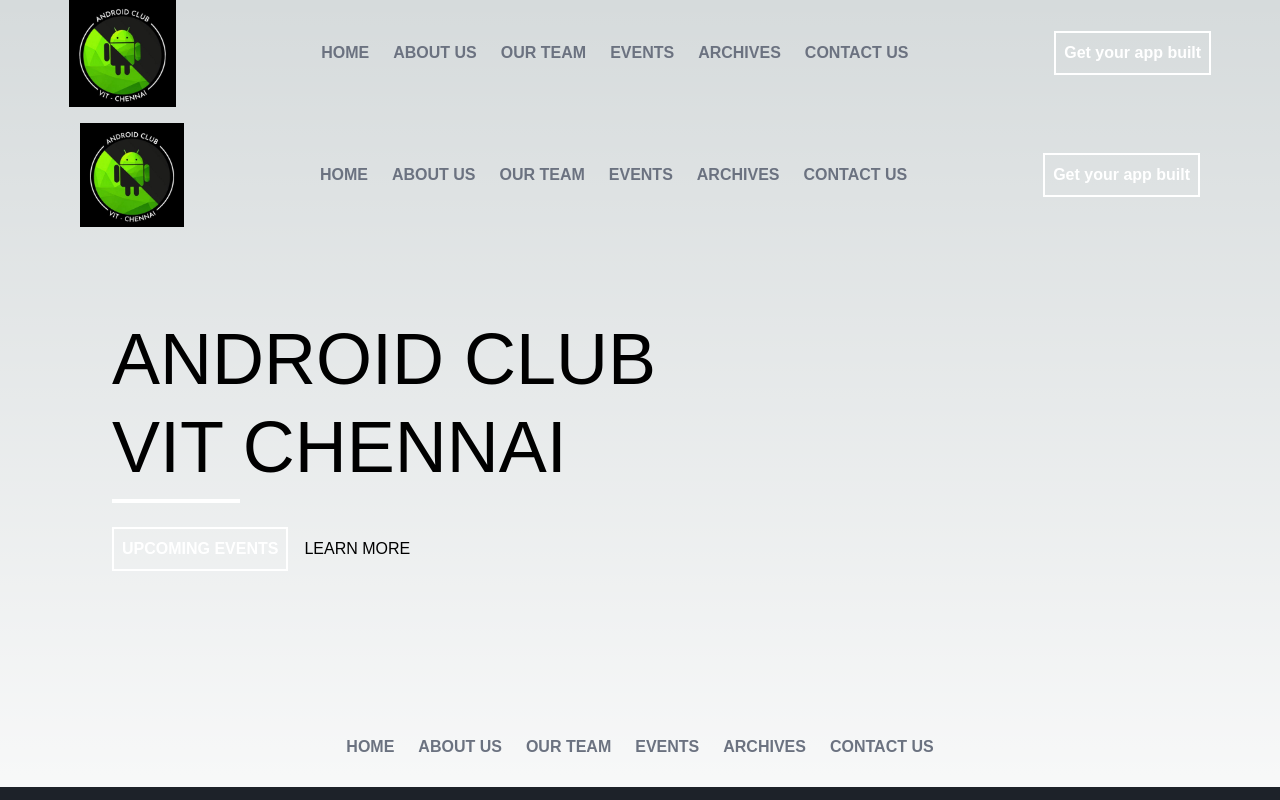
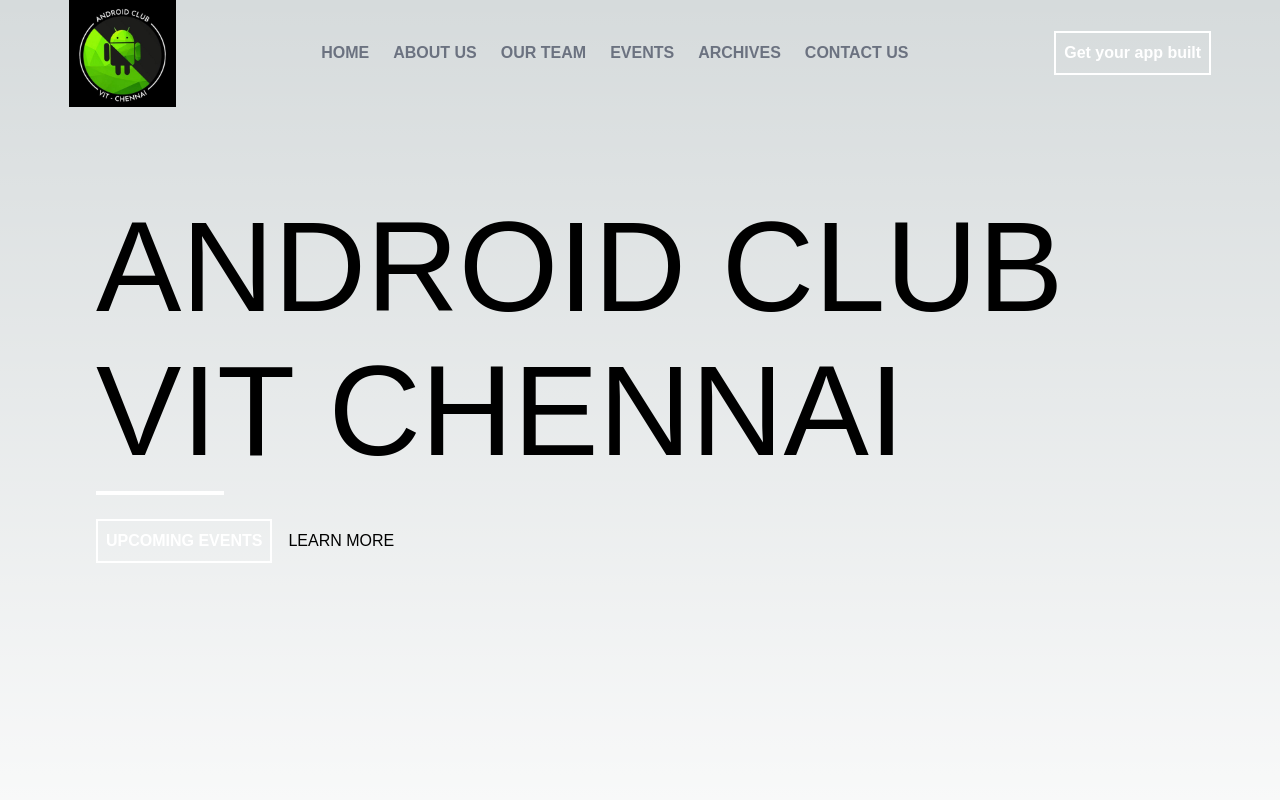
Before and after one commit to Android-Club-VITC/AC-Website-NextJs, a Next.js app: page / in a window 1280 px wide. Shown: the top 800 px of the page. Built offline with nearby package versions, Linux system fonts and the light colour scheme; a web font is replaced by a local one.

Commit message:
fixed Folder Structure

```diff
--- /dev/null
+++ b/app/(Home)/Section1.tsx
@@ -0,0 +1,26 @@
+import Button from "@/components/Button";
+
+function Section_1() {
+    return (
+        <div className="min-h-screen">
+            <div className="p-24">
+                <div className="flex flex-col gap-4 text-9xl font-medium">
+                    <p>ANDROID CLUB</p>
+                    <p>VIT CHENNAI</p>
+                    <hr className="text-white border-2 border-white w-32" />
+                </div>
+                <div className="mt-6 flex items-center gap-4">
+                    <Button text="UPCOMING EVENTS" />
+                    <p>LEARN MORE</p>
+                </div>
+                <div className="flex flex-col gap-4 text-xl mt-6">
+                    <i className="fa-brands fa-twitter" />
+                    <i className="fa-brands fa-instagram" />
+                    <i className="fa-brands fa-linkedin" />
+                </div>
+            </div>
+        </div>
+    );
+}
+
+export default Section_1;
--- a/app/page.tsx
+++ b/app/page.tsx
@@ -1,32 +1,7 @@
-import Button from "@/components/Button";
-import Footer from "@/components/Footer";
-import Header from "@/components/Header";
-import NavBar from "@/components/NavBar";
+import Section_1 from "./(Home)/Section1";
 
-export default function Home() {
+export default function page() {
   return (
-    <div className="min-h-screen">
-      <div className="p-4">
-        <Header />
-        <div className="p-24">
-          <div className="flex flex-col gap-4 text-7xl font-medium">
-            <p>ANDROID CLUB</p>
-            <p>VIT CHENNAI</p>
-            <hr className="text-white border-2 border-white w-32" />
-          </div>
-          <div className="mt-6 flex items-center gap-4">
-            <Button text="UPCOMING EVENTS" />
-            <p>LEARN MORE</p>
-          </div>
-          <div className="flex flex-col gap-4 text-xl mt-6">
-            <i className="fa-brands fa-twitter" />
-            <i className="fa-brands fa-instagram" />
-            <i className="fa-brands fa-linkedin" />
-          </div>
-        </div>
-        <NavBar />
-      </div>
-      <Footer />
-    </div>
+    Section_1()
   );
 }
```
